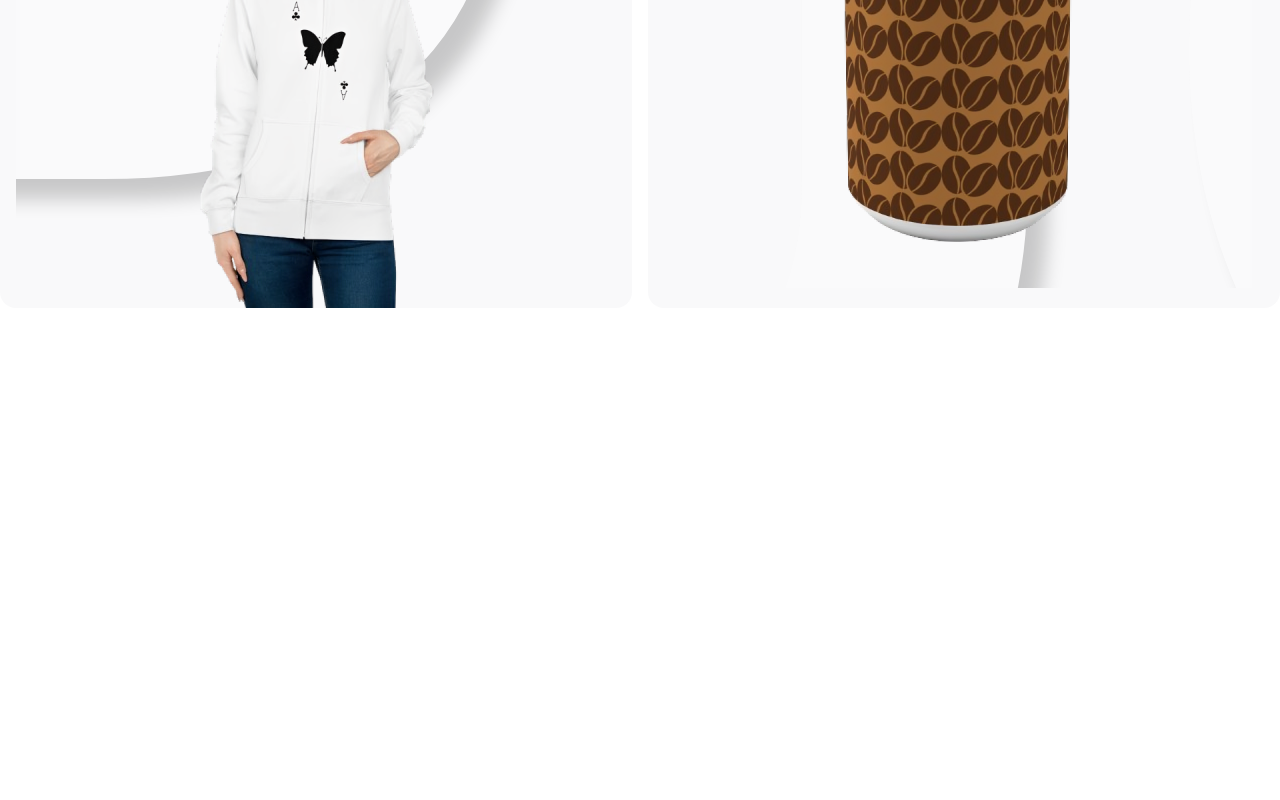
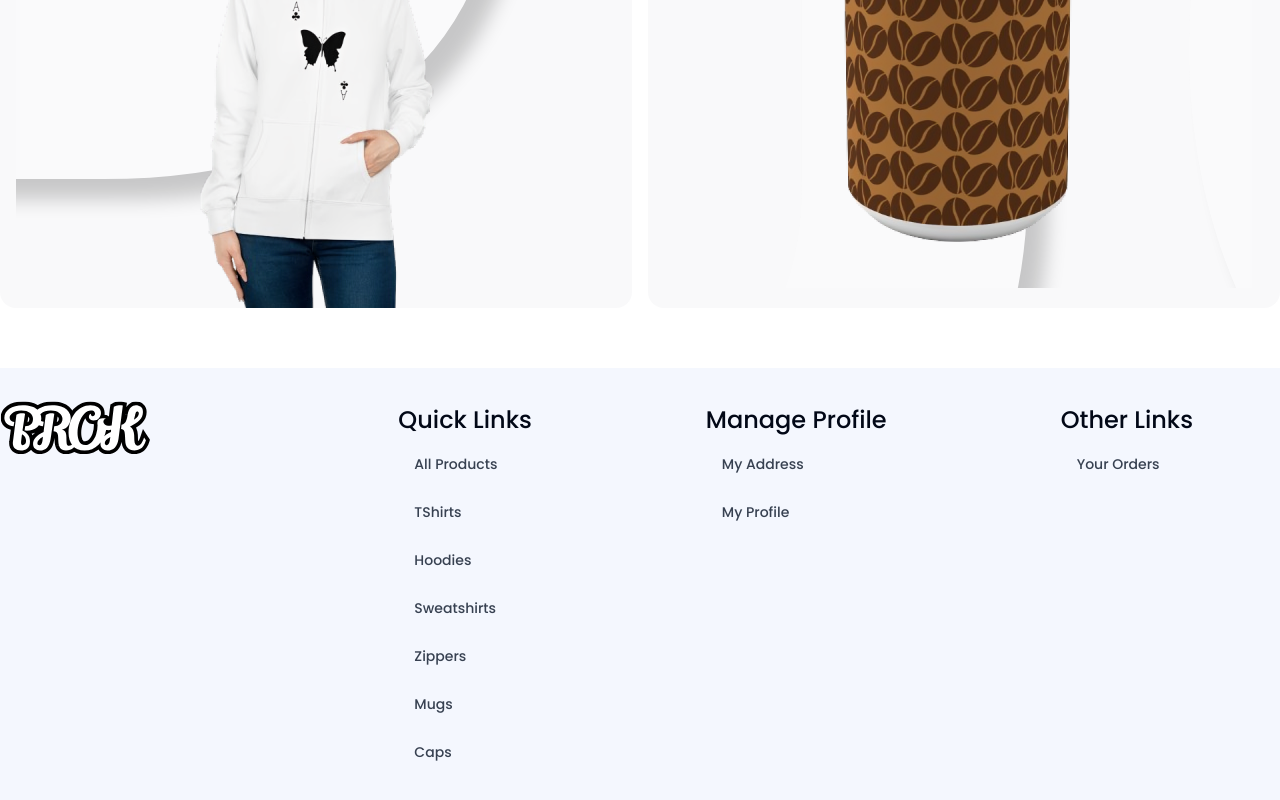
Before and after one commit to SyedAdeebWebDesigning/prokx, a Next.js app: page / in a window 1280 px wide. Shown: the part 2720-3520 px from the top of the page. Before the commit the page ends 3048 px from the top, so only its background shows below. Built offline with nearby package versions, Linux system fonts and the light colour scheme; no server answers; the database is empty.

Commit message:
Add address page, footer component, and update address links

```diff
--- a/app/(root)/layout.tsx
+++ b/app/(root)/layout.tsx
@@ -1,3 +1,4 @@
+import Footer from "@/components/Footer";
 import Header from "@/components/Header";
 import React, { PropsWithChildren, ReactNode } from "react";
 
@@ -6,6 +7,7 @@ const layout = ({ children }: { children: PropsWithChildren<ReactNode> }) => {
 		<div className="flex h-screen flex-col">
 			<Header />
 			<main className="flex-1">{children}</main>
+			<Footer />
 		</div>
 	);
 };
--- a/components/AddressForm.tsx
+++ b/components/AddressForm.tsx
@@ -47,9 +47,9 @@ const AddressForm = ({ searchParams, user }: AddressFormProps) => {
 	});
 
 	if (user.hasProfileCompleted) {
-		router.push("/profile?type=update");
+		router.push("/address?type=update");
 	} else {
-		router.push("/profile?type=create");
+		router.push("/address?type=create");
 	}
 
 	const fetchAddressDetails = async (postalCode: string) => {
--- /dev/null
+++ b/components/Footer.tsx
@@ -0,0 +1,113 @@
+import Link from "next/link";
+import MaxWidthWrapper from "./MaxWidthWrapper";
+import Image from "next/image";
+import { cn } from "@/lib/utils";
+import { buttonVariants } from "./ui/button";
+
+interface FooterProps {}
+
+const Footer = ({}: FooterProps) => {
+	const footerLinks = [
+		{
+			heading: "Quick Links",
+			links: [
+				{
+					name: "All Products",
+					href: "/products?page=1",
+				},
+				{
+					name: "TShirts",
+					href: "/tshirts?page=1",
+				},
+				{
+					name: "Hoodies",
+					href: "/hoodies?page=1",
+				},
+				{
+					name: "Sweatshirts",
+					href: "/sweatshirts?page=1",
+				},
+				{
+					name: "Zippers",
+					href: "/zippers?page=1",
+				},
+				{
+					name: "Mugs",
+					href: "/mugs?page=1",
+				},
+				{
+					name: "Caps",
+					href: "/caps?page=1",
+				},
+			],
+		},
+		{
+			heading: "Manage Profile",
+			links: [
+				{
+					name: "My Address",
+					href: "/address?type=create",
+				},
+				{
+					name: "My Profile",
+					href: "/user-profile",
+				},
+			],
+		},
+		{
+			heading: "Other Links",
+			links: [
+				{
+					name: "Your Orders",
+					href: "/orders?page=1",
+				},
+			],
+		},
+	];
+
+	return (
+		<footer className="mt-10 bg-primary/[0.05]">
+			<MaxWidthWrapper>
+				<div className="flex justify-around flex-col md:flex-row items-center md:items-start">
+					<Link
+						href={"/"}
+						className="relative w-[100px] md:w-[200px] h-[50px] pb-20 lg:mr-40 mr-0">
+						<Image
+							src={"/logos/Logo.svg"}
+							fill
+							alt="logo"
+							loading="eager"
+							className=""
+						/>
+					</Link>
+					<div className="flex justify-around items-center md:items-start w-full flex-col md:flex-row">
+						{footerLinks.map((section) => (
+							<div
+								key={section.heading}
+								className="space-y-2 my-4 text-center flex flex-col items-center justify-center md:justify-start md:items-start">
+								<h2 className="text-2xl font-medium">{section.heading}</h2>
+								<nav className="text-center">
+									<ul className="flex flex-col space-y-2 items-center justify-center mx-auto md:mx-0 md:justify-start md:items-start">
+										{section.links.map((link) => (
+											<Link
+												key={link.name}
+												href={link.href}
+												className={cn(
+													buttonVariants({ variant: "link" }),
+													"text-gray-700 mr-auto  mx-auto md:mx-0"
+												)}>
+												{link.name}
+											</Link>
+										))}
+									</ul>
+								</nav>
+							</div>
+						))}
+					</div>
+				</div>
+			</MaxWidthWrapper>
+		</footer>
+	);
+};
+
+export default Footer;
--- a/components/UserNav.tsx
+++ b/components/UserNav.tsx
@@ -58,11 +58,11 @@ const UserNav = ({ clerkUser }: UserNavProps) => {
 						</DropdownMenuItem>
 						{clerkUser.hasProfileCompleted ? (
 							<DropdownMenuItem asChild className="cursor-pointer ">
-								<Link href={"/profile?type=update"}>Update your address</Link>
+								<Link href={"/address?type=update"}>Update your address</Link>
 							</DropdownMenuItem>
 						) : (
 							<DropdownMenuItem asChild className="cursor-pointer ">
-								<Link href={"/profile?type=create"}>Complete your address</Link>
+								<Link href={"/address?type=create"}>Complete your address</Link>
 							</DropdownMenuItem>
 						)}
 					</div>
```
Also changed, not shown: app/(root)/address/page.tsx (renamed from app/(root)/profile/page.tsx).
